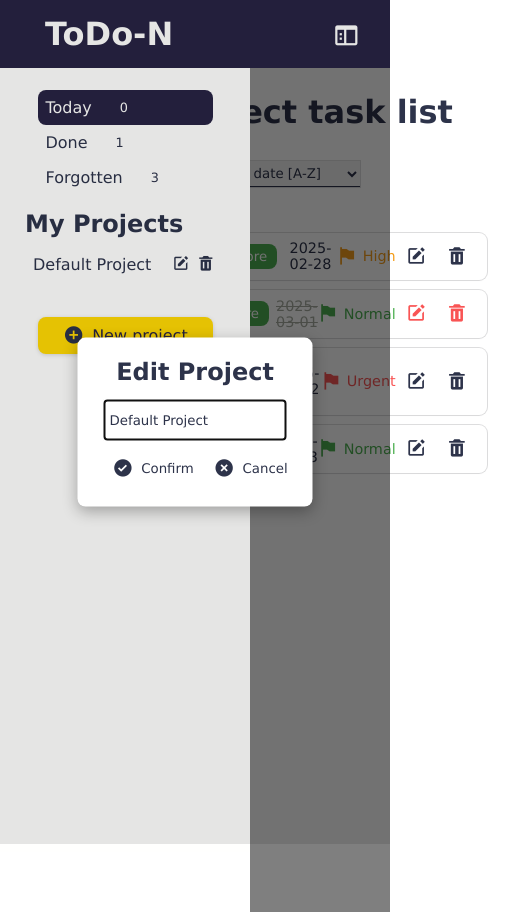
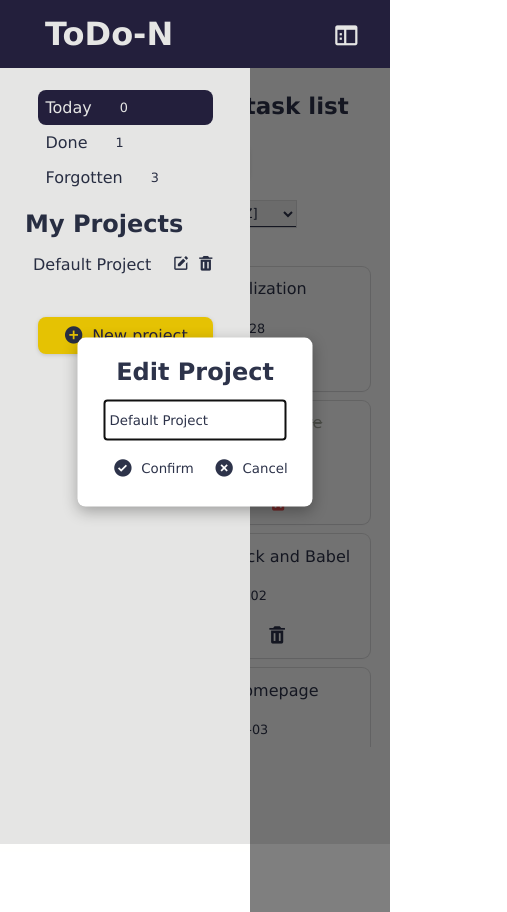
Before and after one commit to Stephan-Gabriel-SG/ToDoList, a website built with webpack: page src/template.html in a window 390 px wide. Both pictures are taken after a click on the button 181 px from the left and 264 px from the top of the page. Shown: the whole page, 507 px wide, since content can reach past the window. Built offline with nearby package versions, Linux system fonts and the light colour scheme.

Commit message:
add media for mini smartphone

```diff
--- a/src/style.css
+++ b/src/style.css
@@ -274,9 +274,15 @@ span.task-description-title {
   font-style: italic;
   color: #555;
 }
+.btn-task-container {
+  display: flex;
+  justify-content: center;
+  width: 100%;
+}
 .task-btn {
   transition: 0.3s ease-in-out;
   cursor: pointer;
+  padding: 2px;
 }
 .task-btn:hover {
   transform: scale(1.2);
@@ -518,3 +524,32 @@ textarea#taskDescription {
       width 1.5s ease-in-out;
   }
 }
+@media (max-width: 500px) {
+  h1 {
+    font-size: clamp(23px, 2vw, 32px) !important;
+    text-align: center;
+  }
+  .task {
+    padding: 10px;
+  }
+  .view-container-option {
+    flex-direction: column;
+    margin: 0;
+  }
+  .regular-content {
+    grid-template-columns: 1fr 4fr;
+    grid-template-rows: auto;
+    row-gap: 15px;
+    justify-items: center;
+  }
+  .btn-task-container {
+    justify-content: space-evenly;
+  }
+  span.task-date {
+    font-size: 0.8rem;
+  }
+  span.task-priority {
+    gap: 5px;
+    font-size: 0.8rem;
+  }
+}
```
